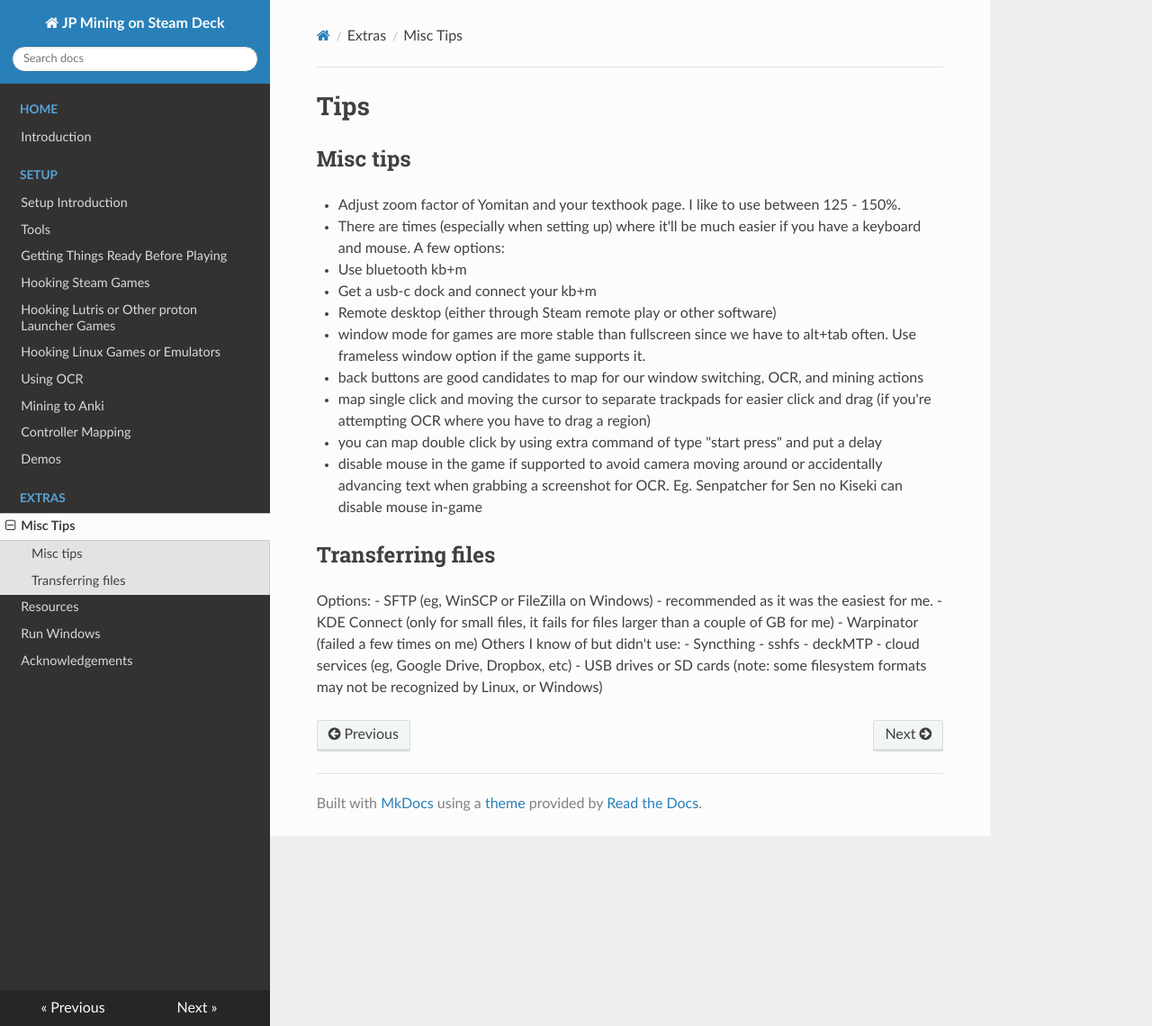
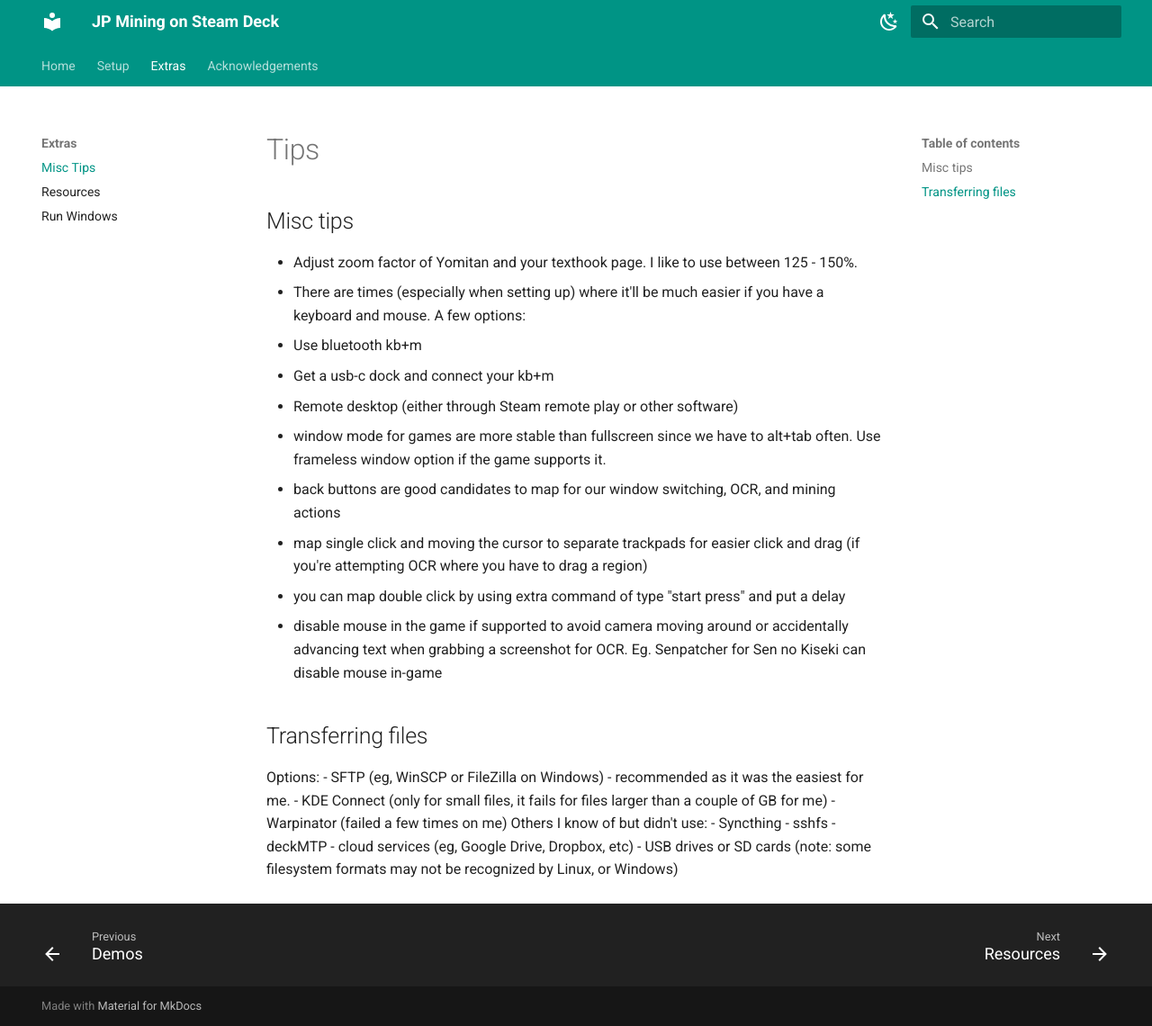
Before and after one commit to aka-baka/deck-mining, an MkDocs documentation site: the page built from docs/deck-mining/tips.md, in a window 1280 px wide and 1140 px high. Shown: the whole window at 90% size. Built offline with MkDocs 1.6.1 and Material for MkDocs 9.7.7, drawn with Linux system fonts in a browser that asks for light colours; nearby versions of some CDN libraries.

Commit message:
try changing mkdocs.yml to see if deployment is successful

```diff
--- a/mkdocs.yml
+++ b/mkdocs.yml
@@ -1,12 +1,12 @@
 site_name: JP Mining on Steam Deck
-site_url: https://aka-baka.github.io/
+site_url: https://aka-baka.github.io/deck-mining
 site_description: Text extracting and Anki mining tips for Japanese games on the Steam Deck
 site_author: aka_baka
 nav:
   - Home:
-    - Introduction: 'deck-mining/index.md'
+    - Introduction: 'index.md'
   - Setup:
-    - Setup Introduction: 'deck-mining/setupIntro.md'
+    - Setup Introduction: 'setupIntro.md'
     - Tools: 'deck-mining/setupTools.md'
     - Getting Things Ready Before Playing: 'deck-mining/beforePlaying.md'
     - Hooking Steam Games: 'deck-mining/hookSteamGames.md'
@@ -23,7 +23,7 @@
   - Acknowledgements: 'deck-mining/acknowledgements.md'
 
 theme:
-  name: readthedocs
+  name: material
   features:
     - navigation.tabs
     - navigation.sections
```
